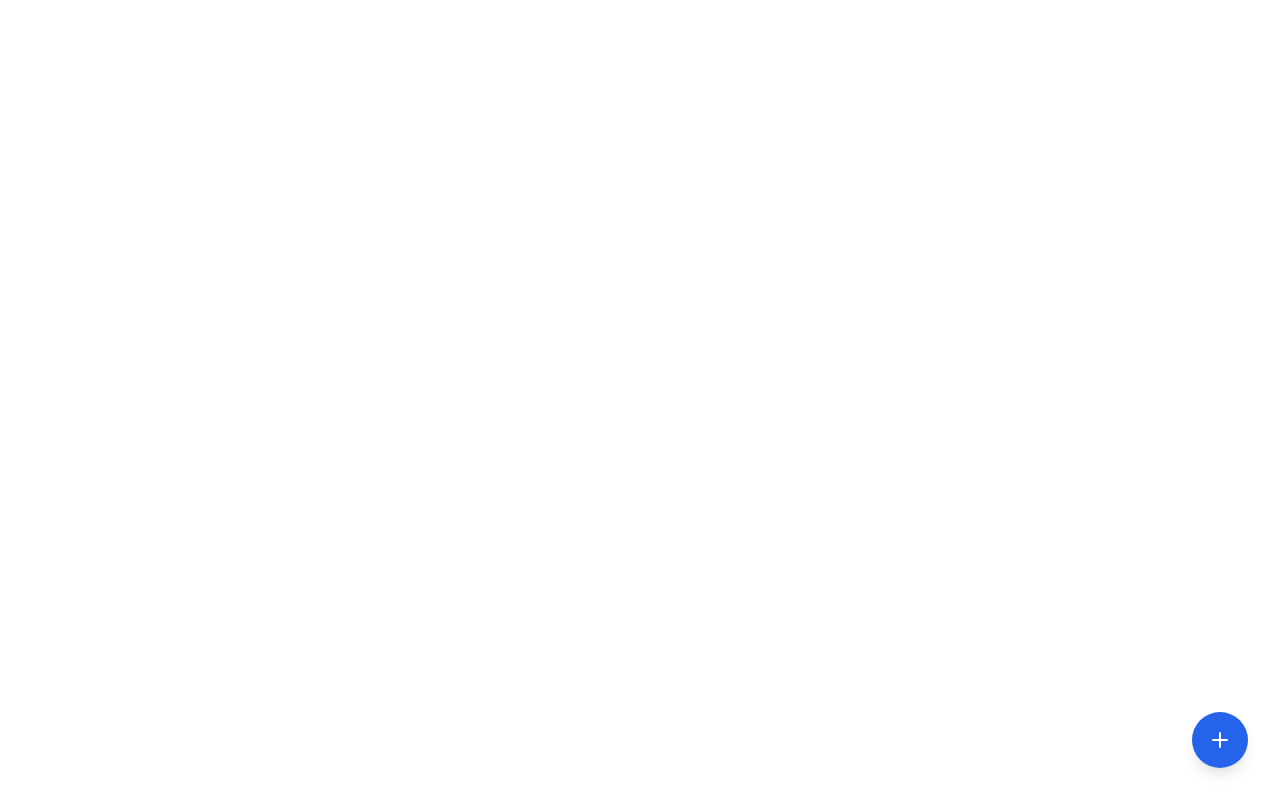
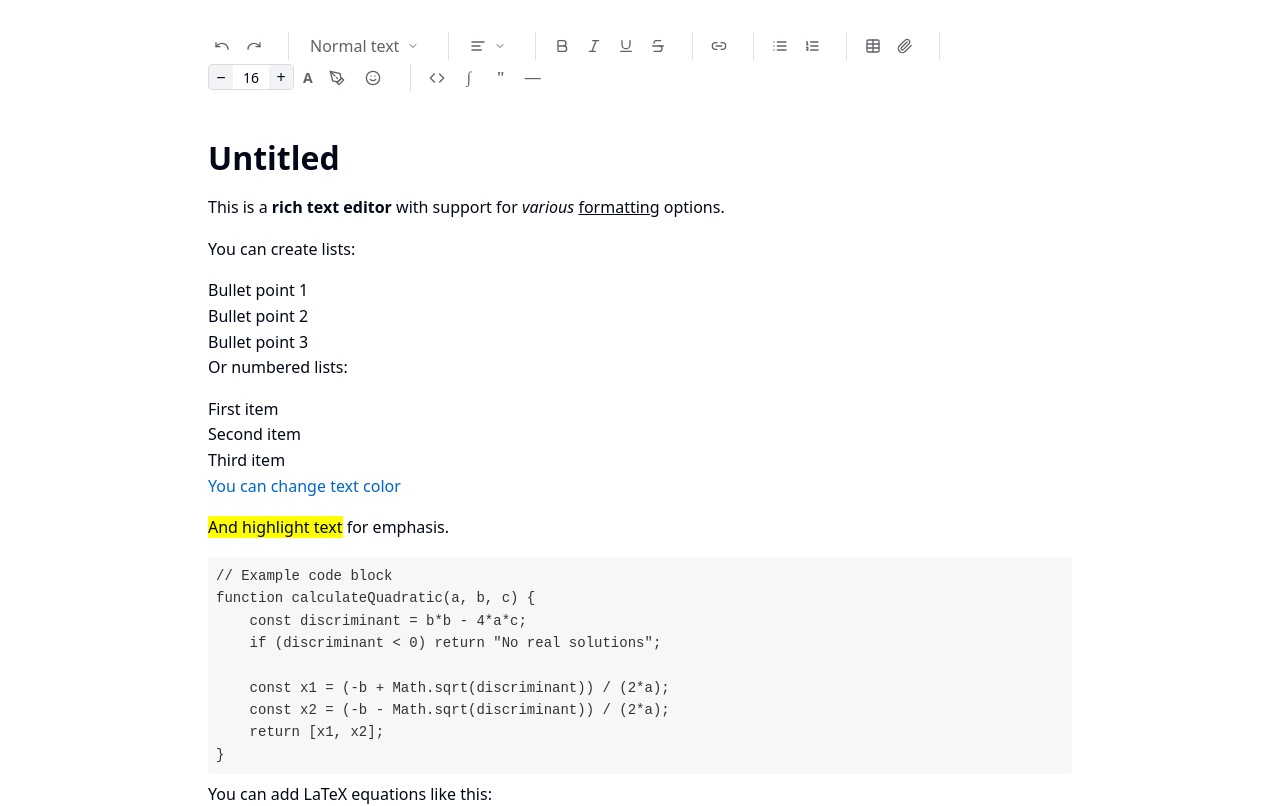
Before and after one commit to Web-Scramble/scramble-editor, a React (Vite) app: page / in a window 1280 px wide. Shown: the top 806 px of the page. Built offline with nearby package versions, Linux system fonts and the light colour scheme.

Commit message:
Reverted to edit edt-29b62e92-7c73-4c70-a224-88af07e8b62c: "Refactor: Notion-like editor format
Restructure the text editor to resemble a Notion-style interface."

```diff
--- a/src/components/TextEditor/TextEditor.css
+++ b/src/components/TextEditor/TextEditor.css
@@ -2,26 +2,10 @@
   width: 100%;
   max-width: 900px;
   background-color: white;
-  border-radius: 5px;
+  border-radius: 3px;
   overflow: hidden;
   margin: 0 auto;
-  box-shadow: 0 5px 30px rgba(0, 0, 0, 0.15);
-}
-
-.floating-editor-container {
-  position: relative;
-  width: 90%;
-  max-width: 900px;
-  max-height: 90vh;
-  border-radius: 8px;
-  overflow: hidden;
-  background-color: white;
-  animation: float-in 0.2s ease-out;
-}
-
-@keyframes float-in {
-  from { opacity: 0; transform: scale(0.95); }
-  to { opacity: 1; transform: scale(1); }
+  box-shadow: none;
 }
 
 .toolbar {
@@ -104,9 +88,7 @@
 
 .content-area {
   padding: 16px 0;
-  min-height: calc(70vh);
-  max-height: calc(80vh);
-  overflow-y: auto;
+  min-height: calc(100vh - 100px);
   outline: none;
   line-height: 1.6;
 }
--- a/src/pages/Index.tsx
+++ b/src/pages/Index.tsx
@@ -1,37 +1,12 @@
 
-import React, { useState } from 'react';
 import { TextEditor } from '../components/TextEditor/TextEditor';
-import { Plus, X } from 'lucide-react';
 
 const Index = () => {
-  const [editorOpen, setEditorOpen] = useState(false);
-
-  const toggleEditor = () => {
-    setEditorOpen(!editorOpen);
-  };
-
   return (
-    <div className="min-h-screen bg-white relative">
-      {editorOpen ? (
-        <div className="fixed inset-0 bg-black/20 z-40 flex items-center justify-center">
-          <div className="floating-editor-container">
-            <button
-              onClick={toggleEditor}
-              className="absolute top-4 right-4 z-50 p-2 rounded-full bg-white/90 hover:bg-white shadow-sm"
-            >
-              <X size={18} />
-            </button>
-            <TextEditor />
-          </div>
-        </div>
-      ) : (
-        <button
-          onClick={toggleEditor}
-          className="fixed bottom-8 right-8 z-50 h-14 w-14 rounded-full bg-blue-600 hover:bg-blue-700 text-white flex items-center justify-center shadow-lg transition-transform hover:scale-105"
-        >
-          <Plus size={24} />
-        </button>
-      )}
+    <div className="min-h-screen bg-white">
+      <main className="max-w-4xl mx-auto pt-6 px-4">
+        <TextEditor />
+      </main>
     </div>
   );
 };
```
